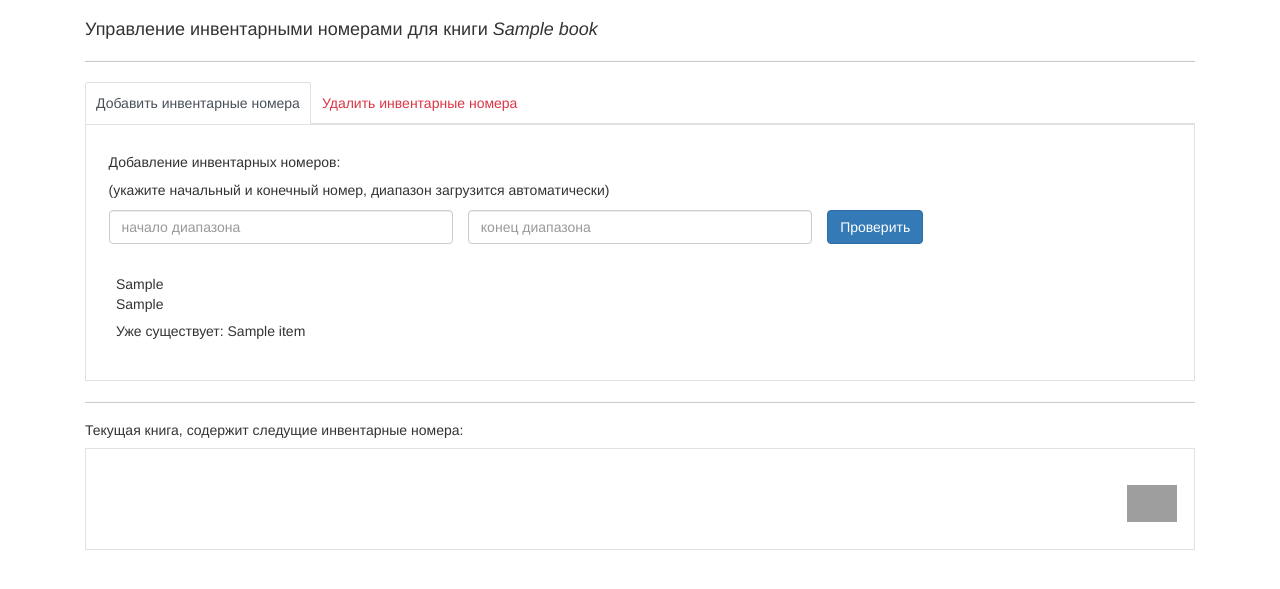
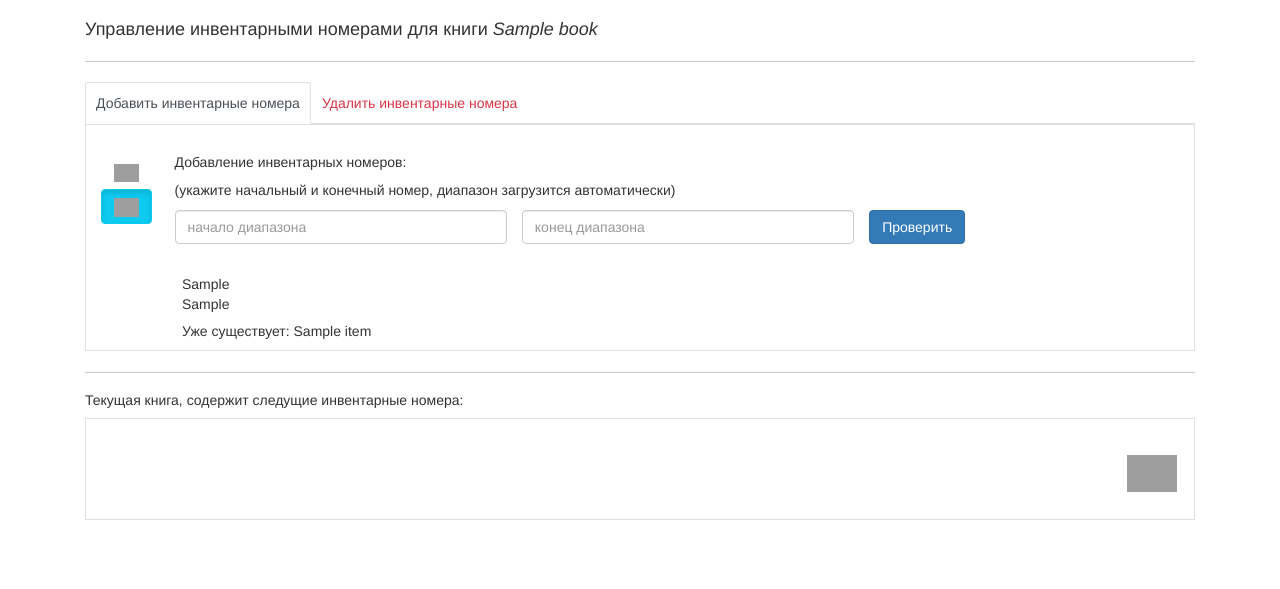
Before and after one commit to Sergey31415/libInventoryNumbers, a Django app: template templates/inventory_number_management/inventory_number_management.html in a window 1280 px wide. Shown: the top 589 px of the page. Run offline with Django 3.2, Linux system fonts and the light colour scheme; the template is opened without the code that fills it: most values are stand-ins (such as "Sample title", 1, 10 or a date in 2020); some libraries are stand-ins or nearby versions; grey boxes are pictures that could not be loaded.

Commit message:
add template for single adding

```diff
--- a/templates/inventory_number_management/inventory_number_management.html
+++ b/templates/inventory_number_management/inventory_number_management.html
@@ -9,7 +9,49 @@
   </div>
 </nav>
 <div class="tab-content" id="nav-tabContent">
-  <div class="tab-pane active border p-5" id="nav-home" role="tabpanel" aria-labelledby="nav-home-tab">
+  <div class="tab-pane active border pt-5" id="nav-home" role="tabpanel" aria-labelledby="nav-home-tab">
+
+
+   <div class="d-flex align-items-start ">
+
+      <div class="nav flex-column nav-pills me-5 ms-4" id="v-pills-tab" role="tablist" aria-orientation="vertical">
+        <button class="btn btn-outline-info" id="v-pills-first-tab" data-bs-toggle="pill" data-bs-target="#v-pills-first" type="button" role="tab" aria-controls="v-pills-first" aria-selected="false"><img src="https://adam.edu.kg/media/uploads/2024/05/20/lay.png" width="25"></button>
+        <button class="btn btn-outline-info active" id="v-pills-second-tab" data-bs-toggle="pill" data-bs-target="#v-pills-second" type="button" role="tab" aria-controls="v-pills-second" aria-selected="true"><img src="https://adam.edu.kg/media/uploads/2024/05/20/lays.png" width="25`"></button>
+      </div>
+
+      <div class="tab-content " id="v-pills-tabContent" >
+
+        <div class="tab-pane " id="v-pills-first" role="tabpanel" aria-labelledby="v-pills-first-tab">
+            <!-- start content section -->
+               <form method="" action="" class="mb-5">
+                    {% csrf_token %}
+                    <div class="row">
+                        <h5>Добавление инвентарного номера: </h5>
+                        <p>(введите инвентарный номер)</p>
+                        <div class="col">
+                            <input type="text" name="start_range" id="number" class="form-control" placeholder="начало диапазона" >
+                             <div id="start_range_feedback2" class="invalid-feedback"></div>
+                        </div>
+                        <div class="col">
+                            <button id="check-inv-nums2" class="btn btn-primary">Проверить</button>
+                            <button id="submit-inv-nums2" class="btn btn-primary hidden">Добавить</button>
+                        </div>
+
+                    </div>
+                </form>
+                <div id="alert-place2"></div>
+                {{ start_range }}
+                <br>
+                {{ end_range }}
+
+                {% for item in text2 %}
+                <h5>Уже существует: {{ item }}</h5>
+                {% endfor %}
+            <!-- end content section -->
+        </div>
+
+        <div class="tab-pane active" id="v-pills-second" role="tabpanel" aria-labelledby="v-pills-second-tab">
+            <!-- start content section -->
                 <form method="" action="" class="mb-5">
                     {% csrf_token %}
                     <div class="row">
@@ -30,19 +72,22 @@
 
                     </div>
                 </form>
-
-        <div id="alert-place">
-
-        </div>
-
+                <div id="alert-place"></div>
                 {{ start_range }}
                 <br>
                 {{ end_range }}
 
-
                 {% for item in text %}
                 <h5>Уже существует: {{ item }}</h5>
                 {% endfor %}
+            <!-- end content section -->
+
+        </div>
+
+      </div>
+    </div>
+
+
   </div>
   <div class="tab-pane border p-5" id="nav-profile" role="tabpanel" aria-labelledby="nav-profile-tab">
       <div class="p-5">df</div>
```
Also changed, not shown: db.sqlite3. Lines whose indentation alone changed are shown as unchanged.
